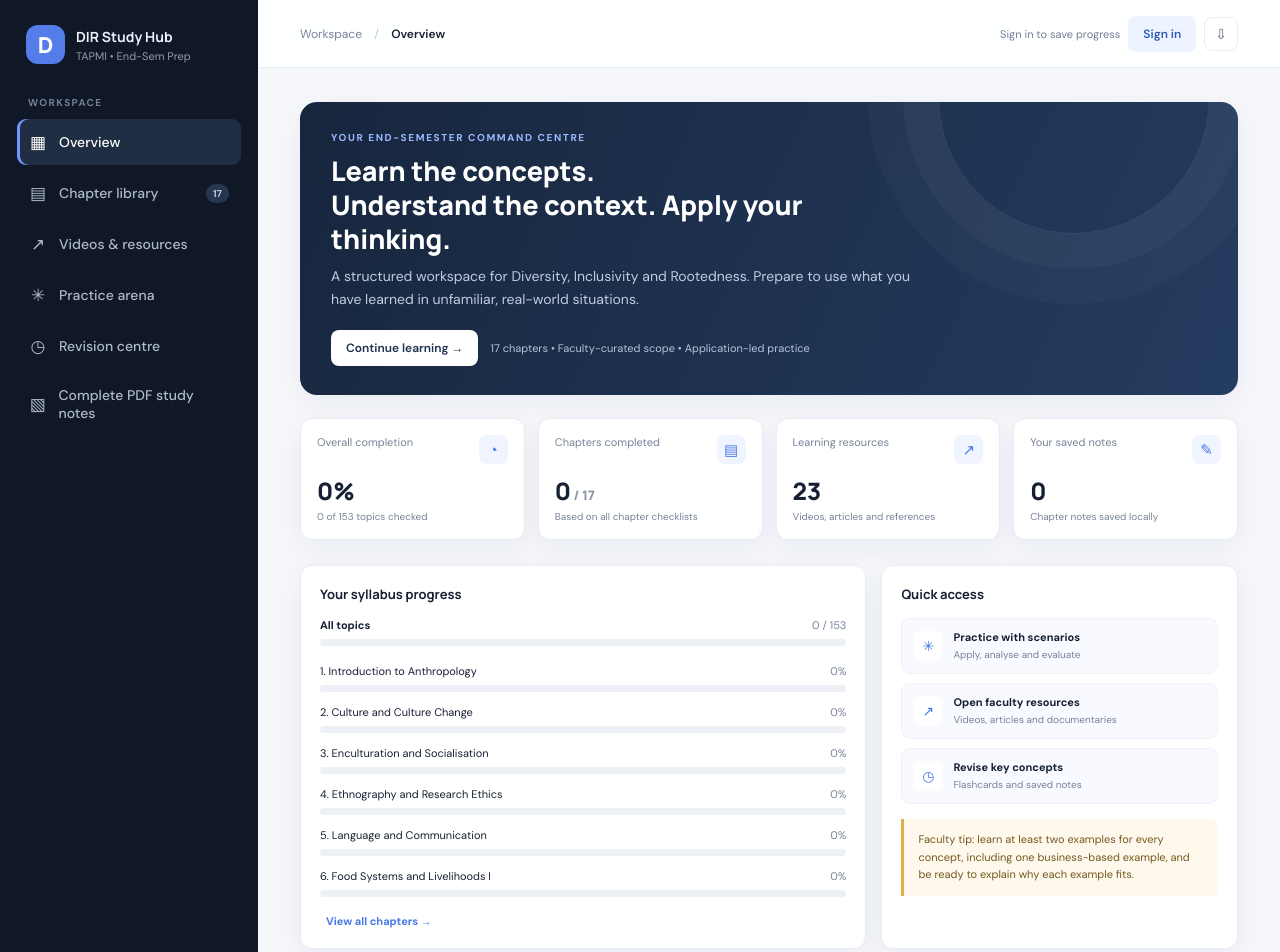
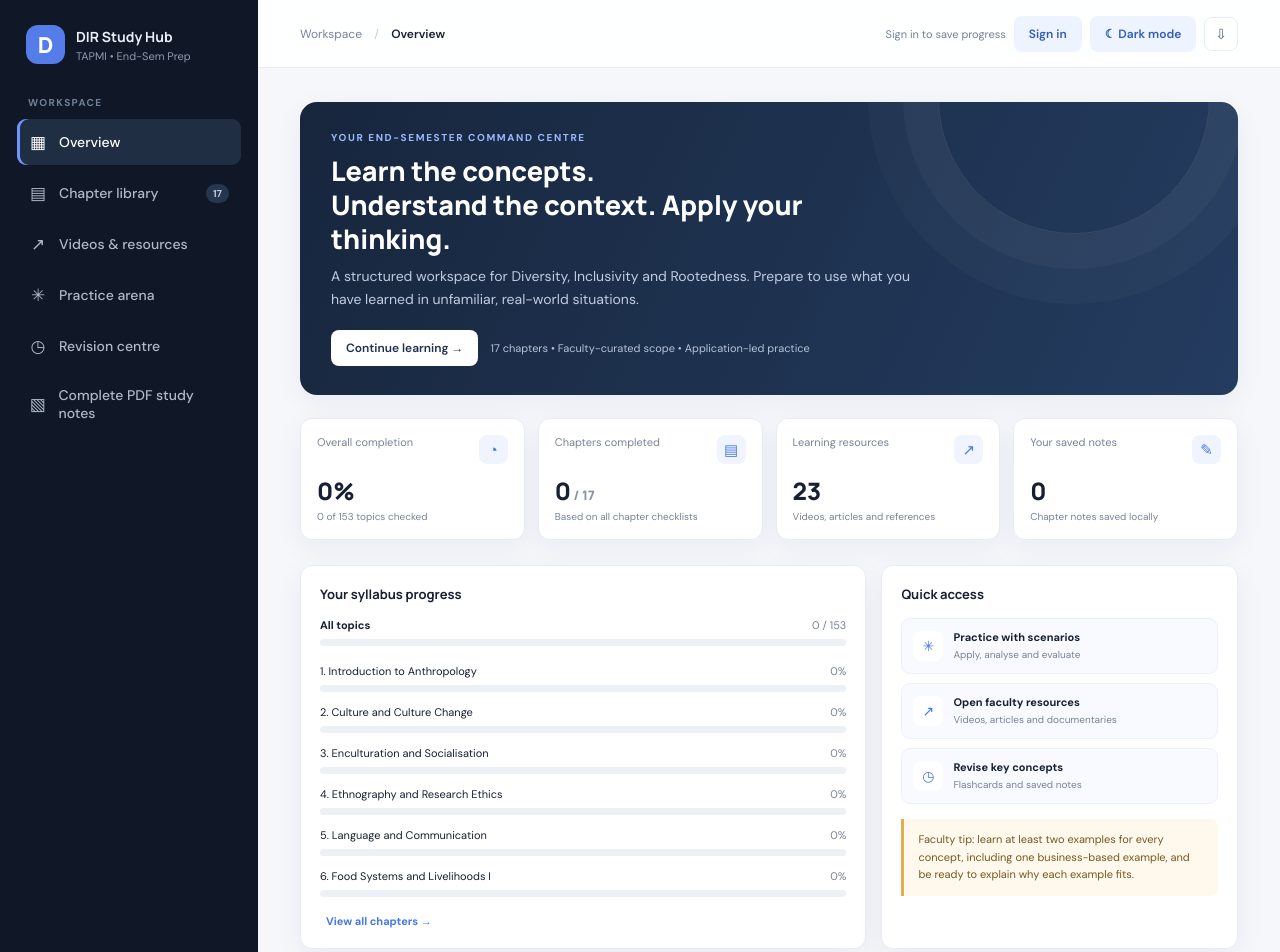
Before and after one commit to parvgupta121/dir-study-hub, a plain HTML site: page index.html in a window 1280 px wide. Shown: the top 952 px of the page. Drawn offline with nearby package versions, Linux system fonts and the light colour scheme.

Commit message:
Add theme mode toggle to header

```diff
--- a/index.html
+++ b/index.html
@@ -37,7 +37,7 @@
       <header class="topbar">
         <button class="mobile-menu" id="mobileMenu" aria-label="Open menu">☰</button>
         <div class="breadcrumb">Workspace <span>/</span> <strong id="crumb">Overview</strong></div>
-        <div class="top-actions"><span class="save-indicator" id="authStatus">Private progress</span><button class="secondary-btn" id="signInBtn" onclick="signIn()">Sign in</button><button class="secondary-btn" id="signOutBtn" onclick="signOut()" hidden>Sign out</button><button class="icon-btn" id="exportBtn" title="Export your progress">⇩</button></div>
+        <div class="top-actions"><span class="save-indicator" id="authStatus">Private progress</span><button class="secondary-btn" id="signInBtn" onclick="signIn()">Sign in</button><button class="secondary-btn" id="signOutBtn" onclick="signOut()" hidden>Sign out</button><button class="secondary-btn theme-toggle" id="themeToggle" type="button" aria-label="Switch to dark mode">☾ Dark mode</button><button class="icon-btn" id="exportBtn" title="Export your progress">⇩</button></div>
       </header>
       <div class="content" id="content"></div>
       <footer>DIR Study Hub <span>•</span> Built for your TAPMI learning journey <span>•</span> Private progress • Public community notes</footer>
```
